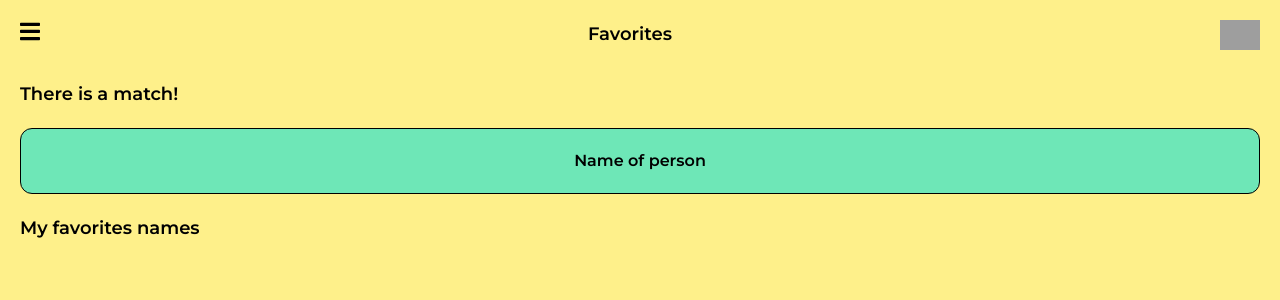
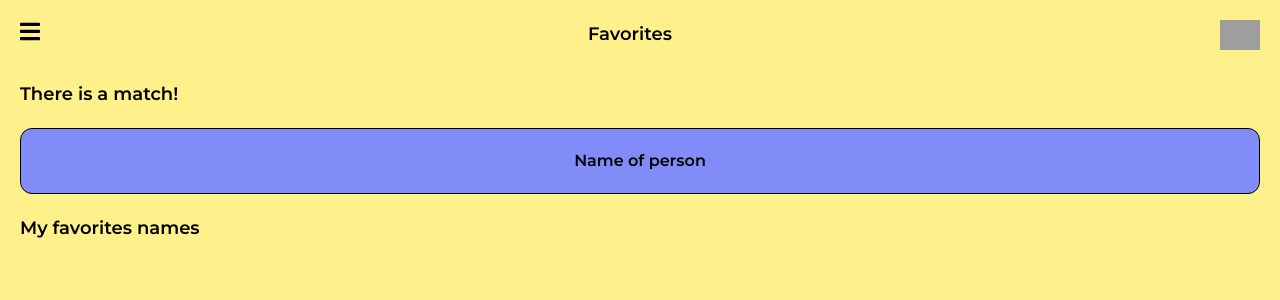
Before and after one commit to jocosiol/babyName-FE, a React (Create React App) app: page /favorites in a window 1280 px wide. Shown: the top 300 px of the page. Built offline with nearby package versions, Linux system fonts and the light colour scheme; grey boxes are pictures that could not be loaded; what tw-elements would draw is missing.

Commit message:
add fav from set

```diff
--- a/src/components/NameCard.jsx
+++ b/src/components/NameCard.jsx
@@ -6,17 +6,30 @@ function NameCard(props) {
   const { setSelectedName, setSelectedKey } = useContext(AppContext);
 
   const handleNameCardClick = () => {
-    //console.log(props.name);
     setSelectedName(props.name);
     setSelectedKey(props.index);
   };
 
   return (
-    <Link to={{ pathname: `/name/${props.index}` }}>
-      <div className="flex flex-col items-center font-semibold bg-emerald-300 border border-black mt-5 py-5 rounded-xl cursor-pointer" onClick={handleNameCardClick}>
-        {props.name}
-      </div>
-    </Link>
+    <>
+      {!props.favorited ? (
+        <Link to={{ pathname: `/name/${props.index}` }}>
+          <div
+            className="flex flex-col items-center font-semibold bg-indigo-400 border border-black mt-5 py-5 rounded-xl cursor-pointer"
+            onClick={handleNameCardClick}
+          >
+            {props.name}
+          </div>
+        </Link>
+      ) : (
+        <div
+          className="flex flex-col items-center font-semibold bg-indigo-400 border border-black mt-5 py-5 rounded-xl"
+          onClick={handleNameCardClick}
+        >
+          {props.name}
+        </div>
+      )}
+    </>
   );
 }
 
--- a/src/pages/Favorites.jsx
+++ b/src/pages/Favorites.jsx
@@ -18,7 +18,11 @@ function Favorites() {
 
         <div className="flex flex-col mt-5 text-lg font-semibold">
           My favorites names
-          {}
+        </div>
+        <div>
+          {[...nameToFav]?.map((name, index) => (
+            <NameCard key={index} name={name} index={index} favorited={true} />
+          ))}
         </div>
       </div>
     </div>
```
